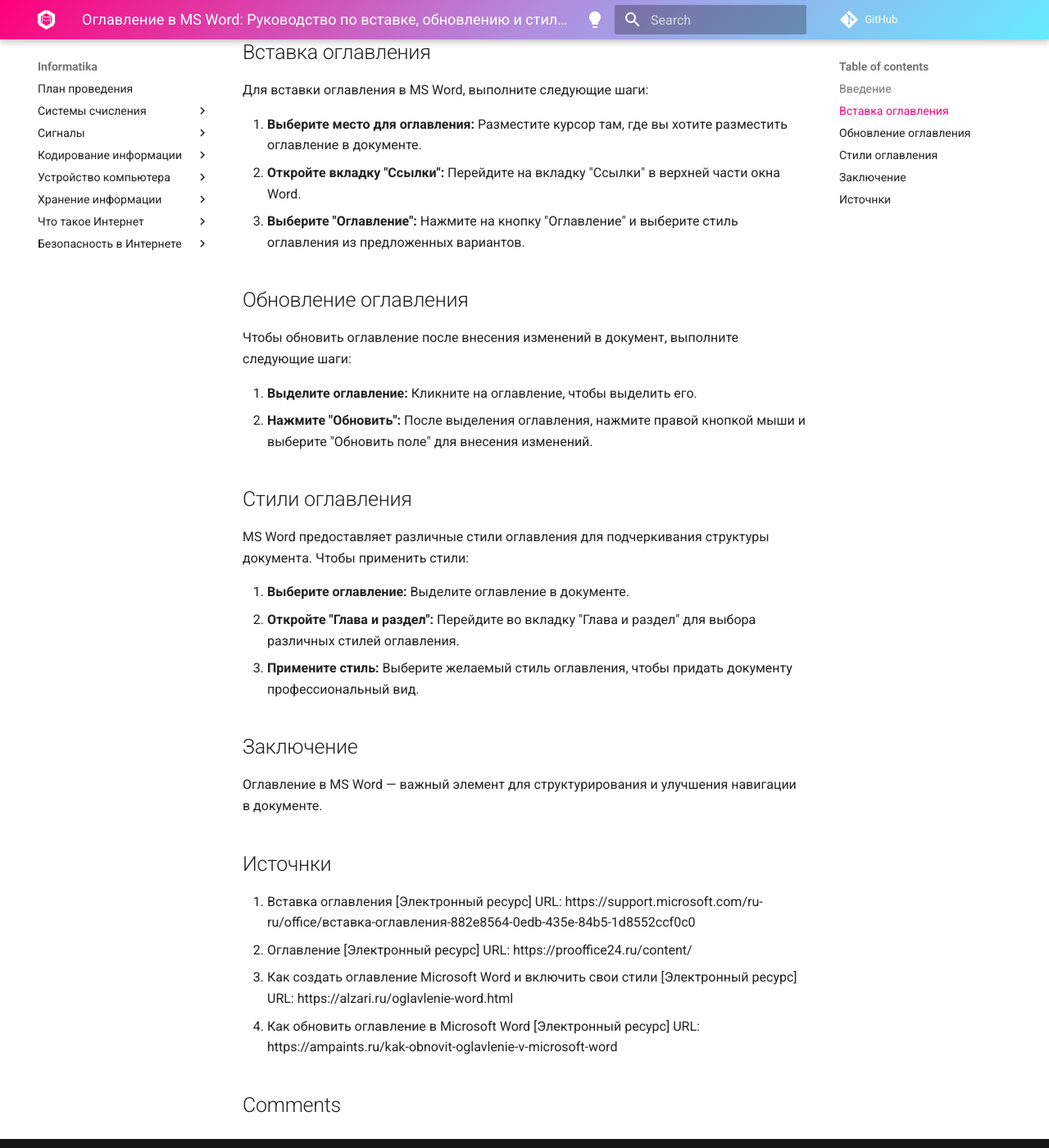
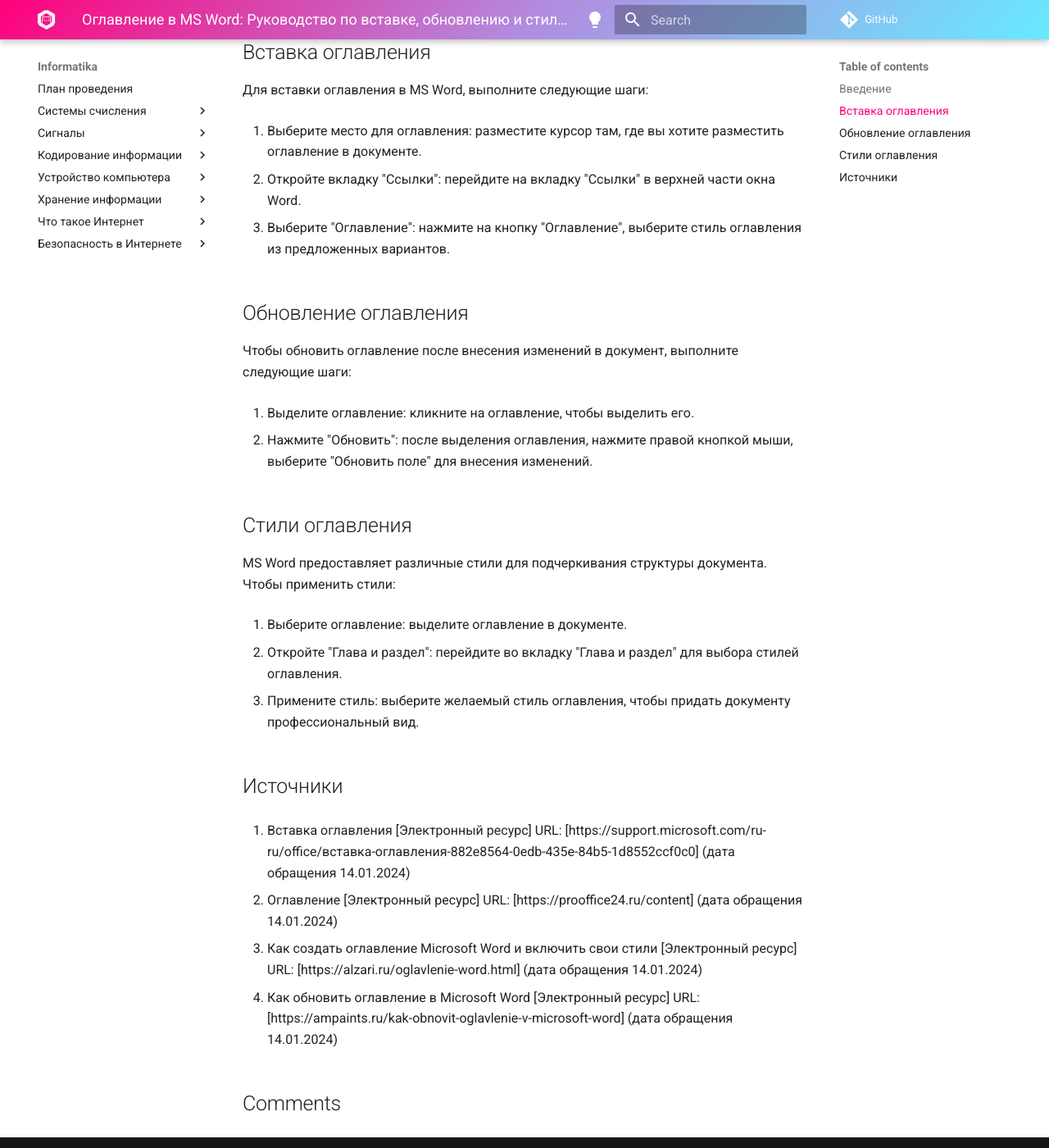
Before and after one commit to chabErch/Informatika, an MkDocs documentation site: the page built from docs/MS Word/Оглавление.md, in a window 1280 px wide and 1400 px high, scrolled down 394 px. Shown: the whole window at 82% size. Built offline with MkDocs 1.6.1 and Material for MkDocs 9.7.7, drawn with Linux system fonts in a browser that asks for light colours; comment, search, counter and statistics services are not loaded; some of the changed text lies outside the part shown.

Commit message:
Update Оглавление.md

```diff
--- a/docs/MS Word/Оглавление.md
+++ b/docs/MS Word/Оглавление.md
@@ -1,48 +1,72 @@
 # Оглавление в MS Word: Руководство по вставке, обновлению и стилям
+
 ## Введение
+
 Microsoft Word — один из наиболее распространенных текстовых редакторов,
 который предоставляет обширные возможности для оформления документов.
 Одной из важных частей форматирования является оглавление.
 В этой статье мы рассмотрим, как вставлять оглавление, обновлять его,
-а также применять стили для лучшего визуального восприятия.
+а также применять стили для улучшения визуального восприятия.
+
 ## Вставка оглавления
+
 Для вставки оглавления в MS Word, выполните следующие шаги:
 
-1. **Выберите место для оглавления:**
-   Разместите курсор там, где вы хотите разместить оглавление в документе.
-1. **Откройте вкладку "Ссылки":**
-   Перейдите на вкладку "Ссылки" в верхней части окна Word.
-1. **Выберите "Оглавление":**
-   Нажмите на кнопку "Оглавление" и выберите стиль оглавления из предложенных вариантов.
+1. Выберите место для оглавления:
+   разместите курсор там, где вы хотите разместить оглавление в документе.
+
+2. Откройте вкладку "Ссылки":
+   перейдите на вкладку "Ссылки" в верхней части окна Word.
+
+3. Выберите "Оглавление":
+   нажмите на кнопку "Оглавление",
+   выберите стиль оглавления из предложенных вариантов.
+
 ## Обновление оглавления
-Чтобы обновить оглавление после внесения изменений в документ, выполните следующие шаги:
 
-1. **Выделите оглавление:**
-   Кликните на оглавление, чтобы выделить его.
-1. **Нажмите "Обновить":**
-   После выделения оглавления, нажмите правой кнопкой мыши и выберите "Обновить поле" для внесения изменений.
+Чтобы обновить оглавление после внесения изменений в документ,
+выполните следующие шаги:
+
+1. Выделите оглавление:
+   кликните на оглавление, чтобы выделить его.
+
+2. Нажмите "Обновить":
+   после выделения оглавления, нажмите правой кнопкой мыши,
+   выберите "Обновить поле" для внесения изменений.
+
 ## Стили оглавления
-MS Word предоставляет различные стили оглавления для подчеркивания структуры документа.
+
+MS Word предоставляет различные стили для подчеркивания структуры документа.
 Чтобы применить стили:
 
-1. **Выберите оглавление:**
-   Выделите оглавление в документе.
-1. **Откройте "Глава и раздел":**
-   Перейдите во вкладку "Глава и раздел" для выбора различных стилей оглавления.
-1. **Примените стиль:**
-   Выберите желаемый стиль оглавления, чтобы придать документу профессиональный вид.
-## Заключение
-Оглавление в MS Word — важный элемент для структурирования и улучшения навигации в документе.
-## Источнки
+1. Выберите оглавление:
+   выделите оглавление в документе.
+
+2. Откройте "Глава и раздел":
+   перейдите во вкладку "Глава и раздел" для выбора стилей оглавления.
+
+3. Примените стиль:
+   выберите желаемый стиль оглавления,
+чтобы придать документу профессиональный вид.
+
+## Источники
+
 1. Вставка оглавления
    [Электронный ресурс] URL:
-   https://support.microsoft.com/ru-ru/office/вставка-оглавления-882e8564-0edb-435e-84b5-1d8552ccf0c0
-1. Оглавление
+   [https://support.microsoft.com/ru-ru/office/вставка-оглавления-882e8564-0edb-435e-84b5-1d8552ccf0c0]
+   (дата обращения 14.01.2024)
+
+2. Оглавление
    [Электронный ресурс] URL:
-   https://prooffice24.ru/content/
-1. Как создать оглавление Microsoft Word и включить свои стили
+   [https://prooffice24.ru/content]
+   (дата обращения 14.01.2024)
+
+3. Как создать оглавление Microsoft Word и включить свои стили
    [Электронный ресурс] URL:
-   https://alzari.ru/oglavlenie-word.html
-1. Как обновить оглавление в Microsoft Word
+   [https://alzari.ru/oglavlenie-word.html]
+   (дата обращения 14.01.2024)
+
+4. Как обновить оглавление в Microsoft Word
    [Электронный ресурс] URL:
-   https://ampaints.ru/kak-obnovit-oglavlenie-v-microsoft-word
+   [https://ampaints.ru/kak-obnovit-oglavlenie-v-microsoft-word]
+   (дата обращения 14.01.2024)
```
